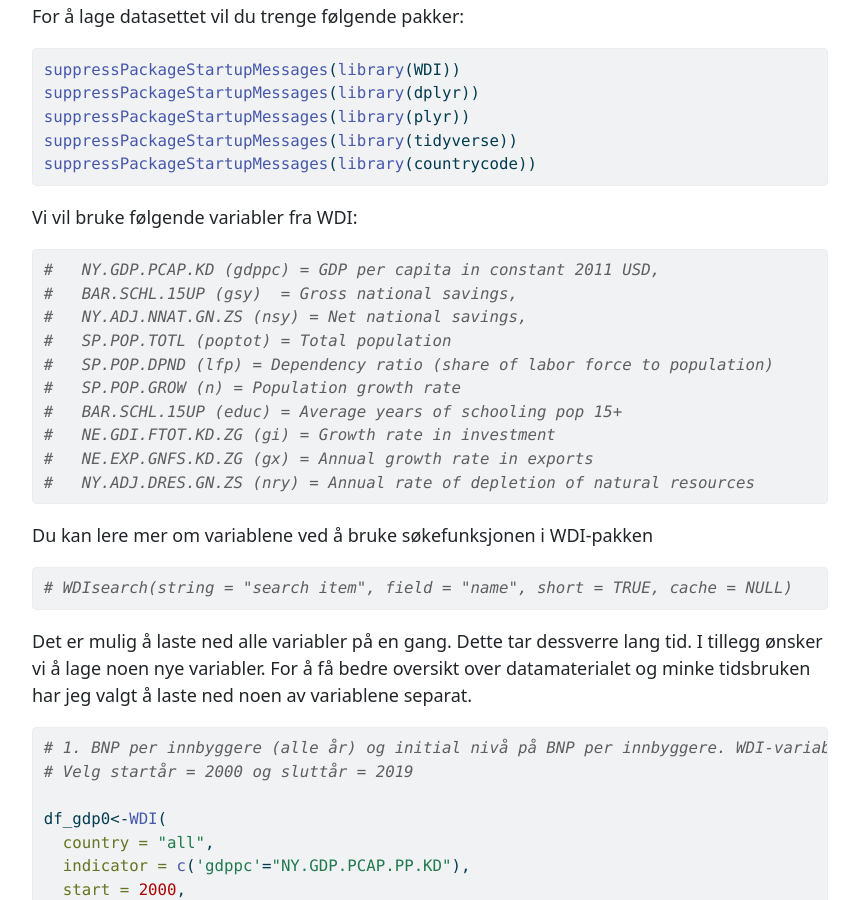
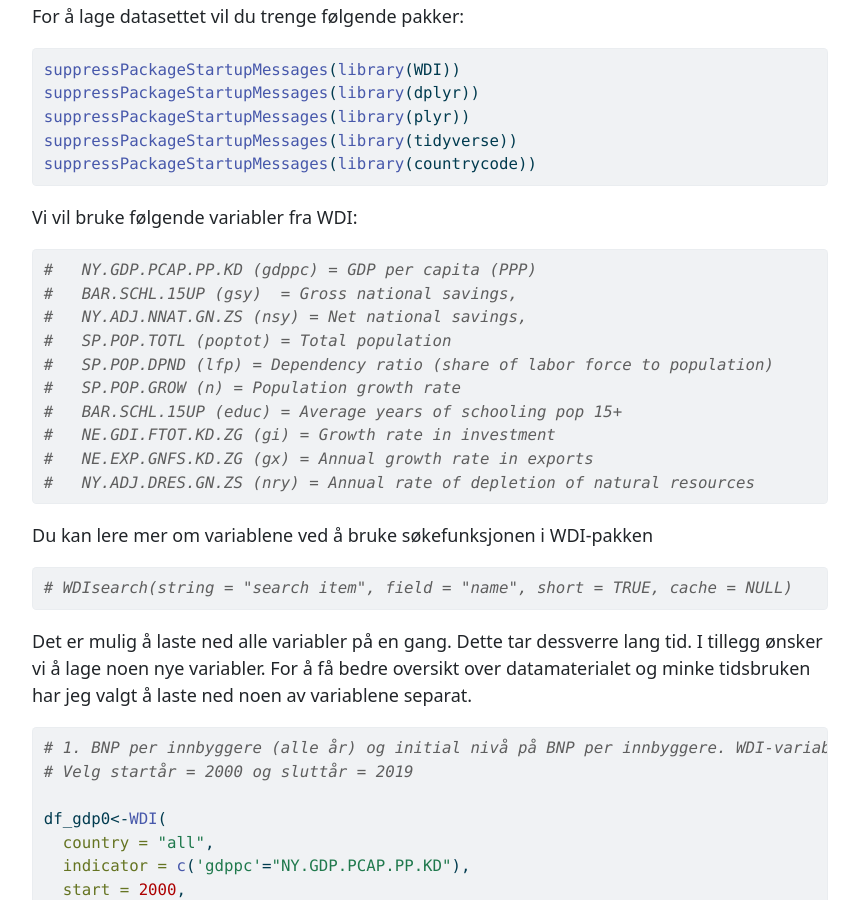
Before and after one commit to uit-sok-2011-v23/uit-sok-2011-v23.github.io, a Jekyll site: the page assets/sok-2011_assignment.html, which Jekyll copies as it is, in a window 1280 px wide and 900 px high, scrolled down 1828 px. Shown: the whole window, without its empty margins (210-1069 px from the left). Built offline with Jekyll 4.4.1, drawn with Linux system fonts in a browser that asks for light colours.

Commit message:
Add files via upload

```diff
--- a/assets/sok-2011_assignment.html
+++ b/assets/sok-2011_assignment.html
@@ -2776,7 +2776,7 @@ white-space: normal;
 </div>
 <p>Vi vil bruke følgende variabler fra WDI:</p>
 <div class="cell">
-<div class="sourceCode cell-code" id="cb2"><pre class="sourceCode r code-with-copy"><code class="sourceCode r"><span id="cb2-1"><a href="#cb2-1" aria-hidden="true" tabindex="-1"></a><span class="co">#   NY.GDP.PCAP.KD (gdppc) = GDP per capita in constant 2011 USD, </span></span>
+<div class="sourceCode cell-code" id="cb2"><pre class="sourceCode r code-with-copy"><code class="sourceCode r"><span id="cb2-1"><a href="#cb2-1" aria-hidden="true" tabindex="-1"></a><span class="co">#   NY.GDP.PCAP.PP.KD (gdppc) = GDP per capita (PPP) </span></span>
 <span id="cb2-2"><a href="#cb2-2" aria-hidden="true" tabindex="-1"></a><span class="co">#   BAR.SCHL.15UP (gsy)  = Gross national savings, </span></span>
 <span id="cb2-3"><a href="#cb2-3" aria-hidden="true" tabindex="-1"></a><span class="co">#   NY.ADJ.NNAT.GN.ZS (nsy) = Net national savings,</span></span>
 <span id="cb2-4"><a href="#cb2-4" aria-hidden="true" tabindex="-1"></a><span class="co">#   SP.POP.TOTL (poptot) = Total population</span></span>
@@ -2793,7 +2793,7 @@ white-space: normal;
 </div>
 <p>Det er mulig å laste ned alle variabler på en gang. Dette tar dessverre lang tid. I tillegg ønsker vi å lage noen nye variabler. For å få bedre oversikt over datamaterialet og minke tidsbruken har jeg valgt å laste ned noen av variablene separat.</p>
 <div class="cell">
-<div class="sourceCode cell-code" id="cb4"><pre class="sourceCode r code-with-copy"><code class="sourceCode r"><span id="cb4-1"><a href="#cb4-1" aria-hidden="true" tabindex="-1"></a><span class="co"># 1. BNP per innbyggere (alle år) og initial nivå på BNP per innbyggere. WDI-variabel =  &quot;NY.GDP.PCAP.KD&quot;. </span></span>
+<div class="sourceCode cell-code" id="cb4"><pre class="sourceCode r code-with-copy"><code class="sourceCode r"><span id="cb4-1"><a href="#cb4-1" aria-hidden="true" tabindex="-1"></a><span class="co"># 1. BNP per innbyggere (alle år) og initial nivå på BNP per innbyggere. WDI-variabel =  &quot;NY.GDP.PCAP.PP.KD&quot;. </span></span>
 <span id="cb4-2"><a href="#cb4-2" aria-hidden="true" tabindex="-1"></a><span class="co"># Velg startår = 2000 og sluttår = 2019</span></span>
 <span id="cb4-3"><a href="#cb4-3" aria-hidden="true" tabindex="-1"></a></span>
 <span id="cb4-4"><a href="#cb4-4" aria-hidden="true" tabindex="-1"></a>df_gdp0<span class="ot">&lt;-</span><span class="fu">WDI</span>(</span>
```
